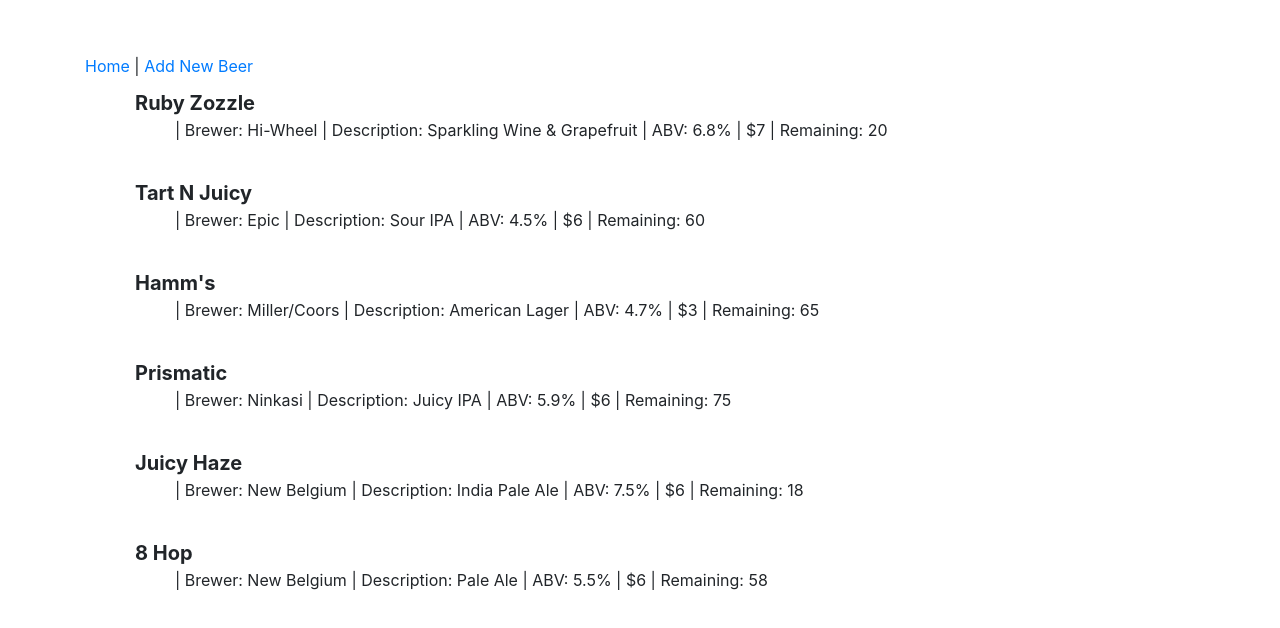
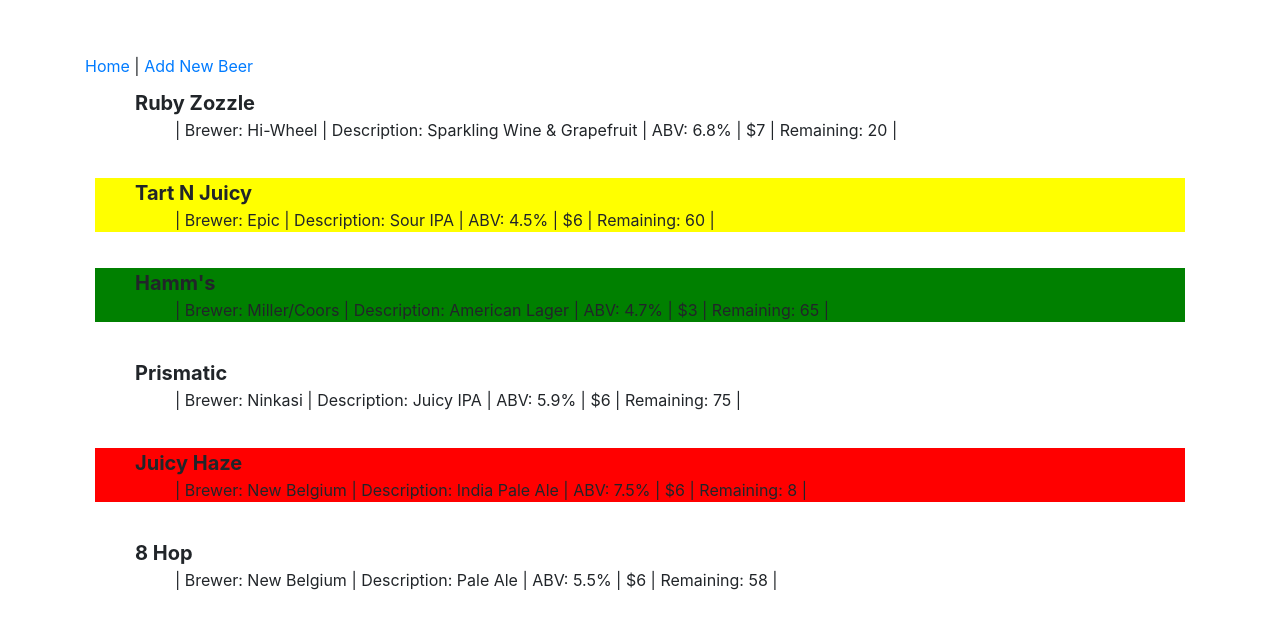
Before and after one commit to Jean84646/taproom-react, a React app: page /#/ in a window 1280 px wide. Shown: the part 146-774 px from the top of the page. Built offline with nearby package versions, Linux system fonts and the light colour scheme.

Commit message:
Background color change base on price, abv%, and remaining works.

```diff
--- a/src/components/App.jsx
+++ b/src/components/App.jsx
@@ -15,7 +15,7 @@
           name: 'Ruby Zozzle',
           brewer: 'Hi-Wheel',
           description: 'Sparkling Wine & Grapefruit',
-          abv: '6.8%',
+          abv: '6.8',
           price: '7',
           remaining: '20',
           id: '0'
@@ -24,7 +24,7 @@
           name: 'Tart N Juicy',
           brewer: 'Epic',
           description: 'Sour IPA',
-          abv: '4.5%',
+          abv: '4.5',
           price: '6',
           remaining: '60',
           id: '1'
@@ -33,7 +33,7 @@
           name: 'Hamm\'s',
           brewer: 'Miller/Coors',
           description: 'American Lager',
-          abv: '4.7%',
+          abv: '4.7',
           price: '3',
           remaining: '65',
           id: '2'
@@ -42,7 +42,7 @@
           name: 'Prismatic',
           brewer: 'Ninkasi',
           description: 'Juicy IPA',
-          abv:  '5.9%',
+          abv:  '5.9',
           price: '6',
           remaining: '75',
           id: '3'
@@ -51,16 +51,16 @@
           name: 'Juicy Haze',
           brewer: 'New Belgium',
           description: 'India Pale Ale',
-          abv:  '7.5%',
+          abv:  '7.5',
           price: '6',
-          remaining: '18',
+          remaining: '8',
           id: '4'
         },
         {
           name: '8 Hop',
           brewer: 'New Belgium',
           description: 'Pale Ale',
-          abv:  '5.5%',
+          abv:  '5.5',
           price: '6',
           remaining: '58',
           id: '5'
--- a/src/components/NewBeer.jsx
+++ b/src/components/NewBeer.jsx
@@ -13,13 +13,12 @@
 
   function handleAddNewBeer(event){
     event.preventDefault();
-    props.onAddNewBeer({name: newName.value, brewer: newBrewer.value, description: newDescription.value, abv: newAbv.value, price: newPrice.value, remaining: newRemaining.value, id: v4()});
+    props.onAddNewBeer({name: newName.value, brewer: newBrewer.value, description: newDescription.value, abv: newAbv.value, price: newPrice.value, remaining: 100, id: v4()});
     newName.value = "";
     newBrewer.value = "";
     newDescription.value = "";
-    newAbv.value = 0;
-    newPrice.value = 0;
-    newRemaining.value = 0;
+    newAbv.value = "";
+    newPrice.value = "";
   }
 
   return(
@@ -46,7 +45,6 @@
         <input type="text" placeholder="Description" ref={(input) => {newDescription = input;}} />
         <input type="text" placeholder="ABV" ref={(input) => {newAbv = input;}} />
         <input type="text" placeholder="Price" ref={(input) => {newPrice = input;}} />
-        <input type="text" placeholder="Remaining" ref={(input) => {newRemaining = input;}} />
         <button type='submit'>ADD</button>
       </form>
     </div>
--- a/src/components/SingleBeer.jsx
+++ b/src/components/SingleBeer.jsx
@@ -2,12 +2,22 @@
 import PropTypes from 'prop-types';
 
 function SingleBeer(props){
+
+  let Bg = "";
+  if(props.price < 5) {
+    Bg = "warningOne";
+  } else if(props.remaining < 10) {
+    Bg = "warningTwo";
+  } else if(props.abv < 5) {
+    Bg = "warningThree";
+  }
+
   return(
     <div className="infoBg">
       <style jsx>{`
         .infoBg {
           font-size: 20px;
-          background-color: rgb(255, 255, 255, 0.3);
+          background-color: rgb(255, 255, 255, 0.5);
           padding: 10px;
         }
         li {
@@ -18,14 +28,24 @@
           font-size: 16px;
           font-weight: normal;
         }
-
+        .warningOne {
+          background-color: green;
+        }
+        .warningTwo {
+          background-color: red;
+        }
+        .warningThree {
+          background-color: yellow;
+        }
         `}</style>
-      <ul>
-        <li>{props.name}
-          <ul>
-            <li className="listStyle">| Brewer: {props.brewer} | Description: {props.description} | ABV: {props.abv} | ${props.price} | Remaining: {props.remaining}</li>
-          </ul></li>
-      </ul>
+      <div className={Bg}>
+        <ul>
+          <li>{props.name}
+            <ul>
+              <li className="listStyle">| Brewer: {props.brewer} | Description: {props.description} | ABV: {props.abv}% | ${props.price} | Remaining: {props.remaining} |</li>
+            </ul></li>
+        </ul>
+      </div>
     </div>
   );
 };
@@ -34,9 +54,9 @@
   name: PropTypes.string.isRequired,
   brewer: PropTypes.string.isRequired,
   description: PropTypes.string.isRequired,
-  abv: PropTypes.string.isRequired,
-  price: PropTypes.string.isRequired,
-  remaining: PropTypes.string.isRequired,
+  abv: PropTypes.number.isRequired,
+  price: PropTypes.number.isRequired,
+  remaining: PropTypes.number.isRequired,
   id: PropTypes.string.isRequired
 };
 
```
